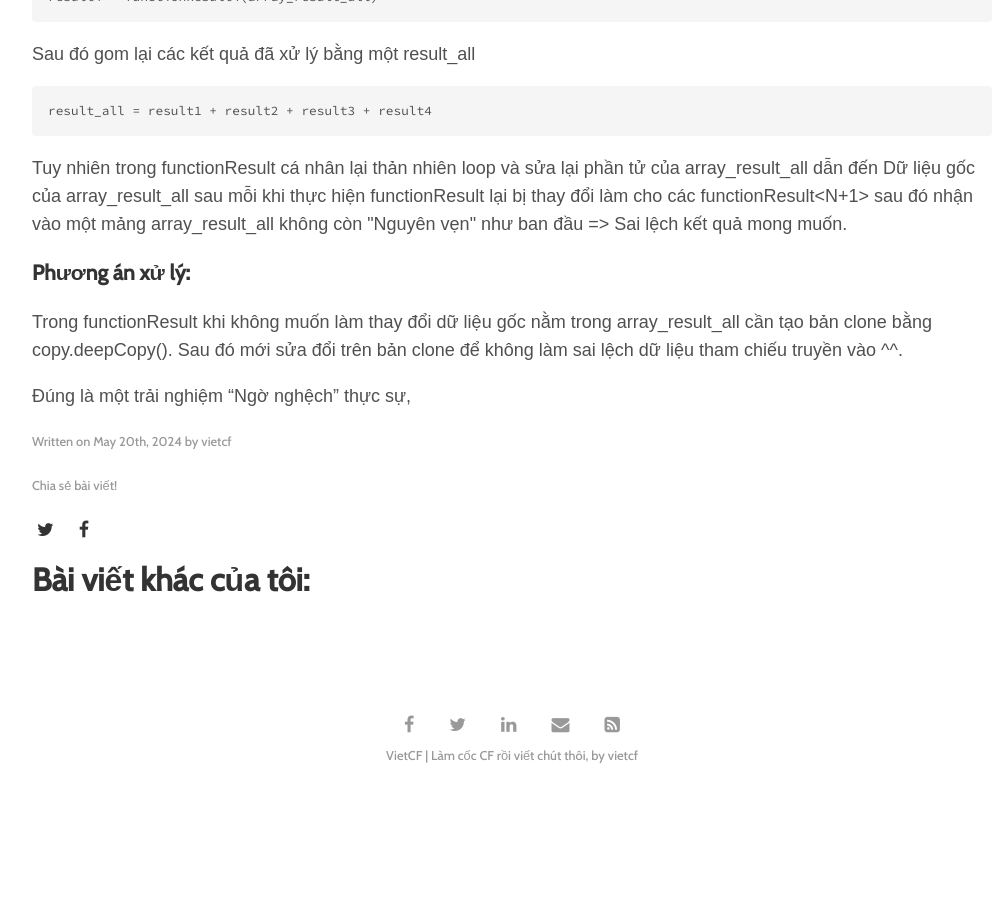
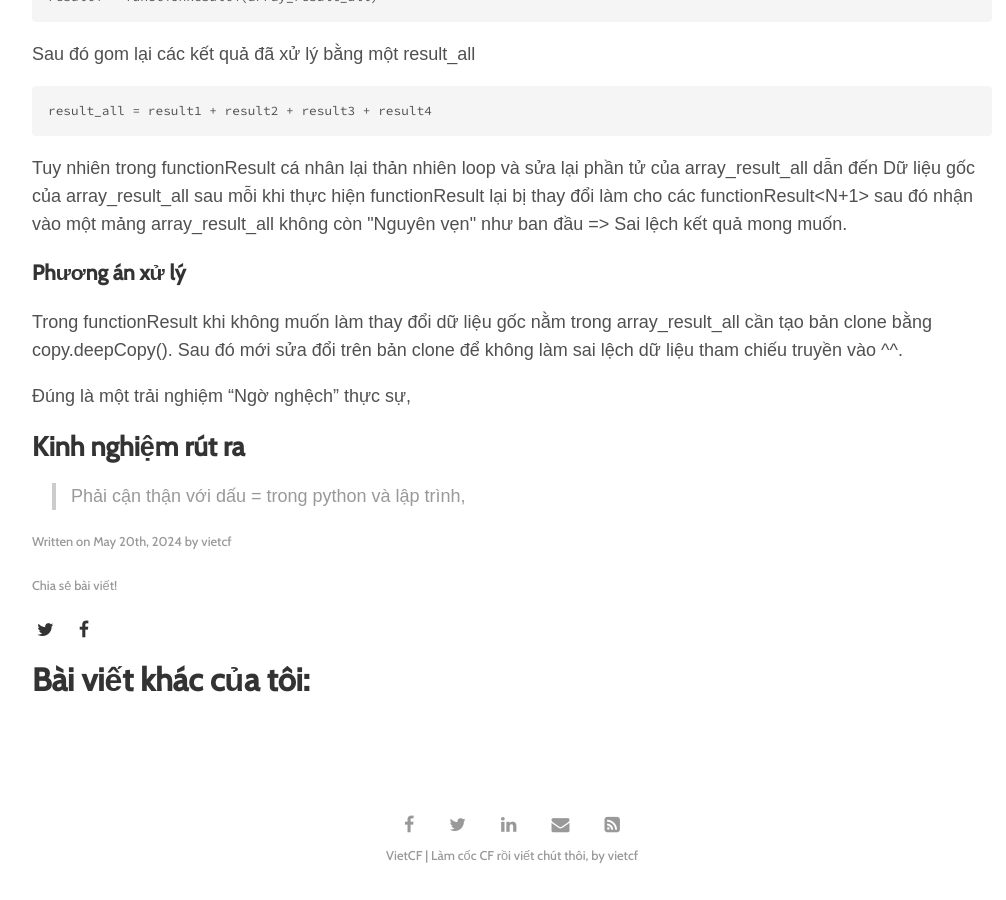
Before and after one commit to vietcf/vietchoi, a Jekyll site: the page built from _posts/2024-05-20-diem-can-chu-y-khi-truyen-gia-tri-vao-ham-trong-python.md, in a window 1280 px wide and 900 px high, scrolled down 1219 px. Shown: the whole window, without its empty margins (128-1134 px from the left). Built offline with Jekyll 4.4.1, drawn with Linux system fonts in a browser that asks for light colours; some web fonts are replaced; before the commit the page ends 2021 px from its top, so only the background shows below that.

Commit message:
Update reference

```diff
--- a/_posts/2024-05-20-diem-can-chu-y-khi-truyen-gia-tri-vao-ham-trong-python.md
+++ b/_posts/2024-05-20-diem-can-chu-y-khi-truyen-gia-tri-vao-ham-trong-python.md
@@ -35,8 +35,12 @@ result_all = result1 + result2 + result3 + result4
 Tuy nhiên trong functionResult<N> cá nhân lại thản nhiên loop và sửa lại phần tử của array_result_all dẫn đến Dữ liệu gốc của array_result_all sau mỗi khi thực hiện functionResult<N> lại bị thay đổi làm cho các functionResult<N+1> sau đó nhận vào một mảng array_result_all không còn "Nguyên vẹn" như ban đầu => Sai lệch kết quả mong muốn.
 
 
-### Phương án xử lý:
+### Phương án xử lý
 
 Trong functionResult<N> khi không muốn làm thay đổi dữ liệu gốc nằm trong array_result_all cần tạo bản clone bằng copy.deepCopy(). Sau đó mới sửa đổi trên bản clone để không làm sai lệch dữ liệu tham chiếu truyền vào ^^.
 
 Đúng là một trải nghiệm "Ngờ nghệch" thực sự,
+
+## Kinh nghiệm rút ra
+
+>Phải cận thận với dấu = trong python và lập trình,
```
